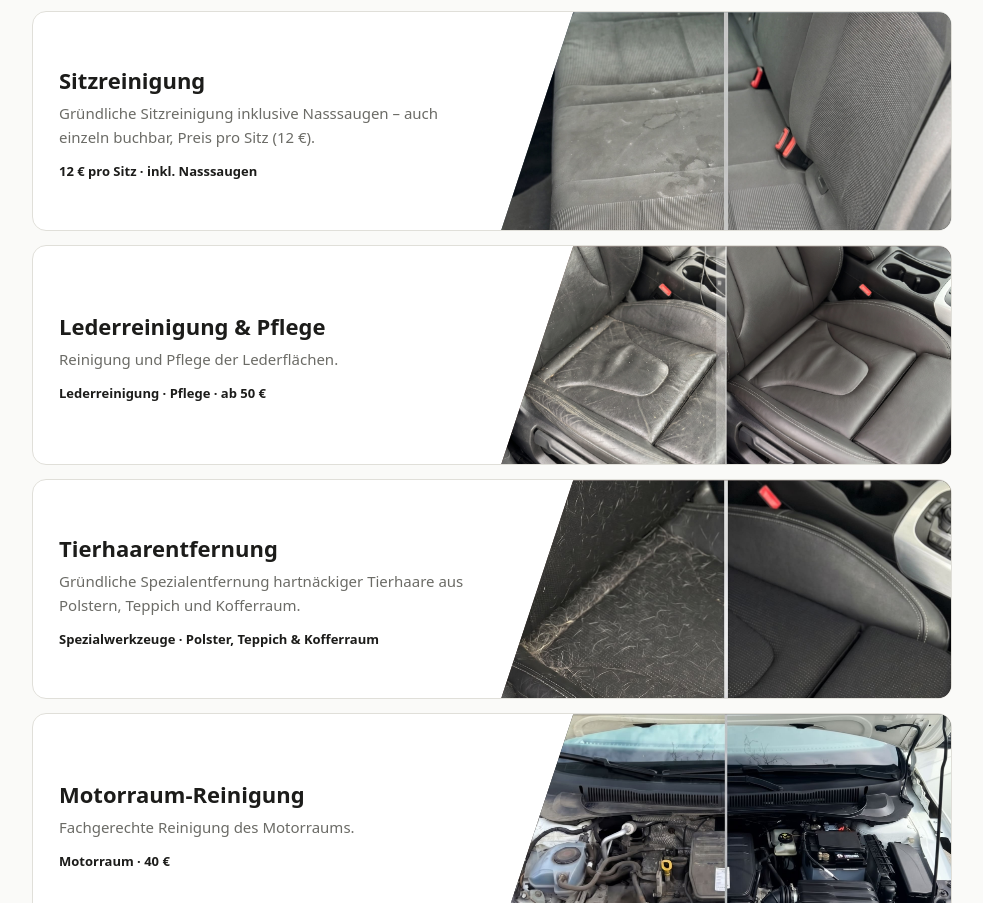
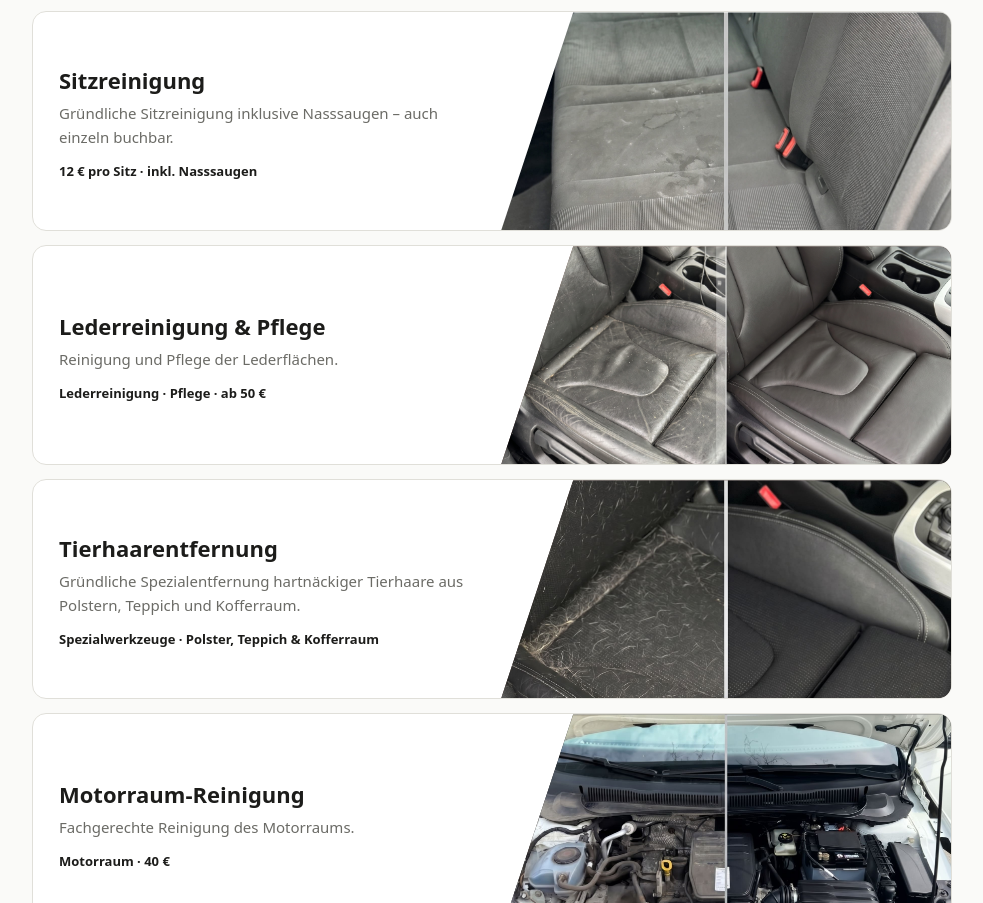
Before and after one commit to AldinMemic187/CarCare, a plain HTML site: page index.html in a window 1280 px wide. Shown: the part 2104-3007 px from the top of the page, without its empty margins (148-1131 px from the left). Drawn offline with Linux system fonts and the light colour scheme.

Commit message:
added sitzreinigung

```diff
--- a/index.html
+++ b/index.html
@@ -781,7 +781,7 @@ const SV=[
   ["Lackpolitur 3-Stufig","Gründliche Wäsche, Lackreinigung, Maschinenpolitur in 3 Stufen, Entfernung von Waschanlagen-Spuren, Glanz- und Tiefensteigerung, Quick-Shine-Finish und leichte Innenaufbereitung."],
   ["Kratzer entfernen","Punktuelle Beseitigung und Ausschleifen tieferer Kratzer im Lack (Preis auf Anfrage)."],
   ["Teppich- & Fußmattenreinigung","Gründliche Reinigung von Teppich und Fußmatten."],
-  ["Sitzreinigung","Gründliche Sitzreinigung inklusive Nasssaugen – auch einzeln buchbar, Preis pro Sitz (12 €)."],
+  ["Sitzreinigung","Gründliche Sitzreinigung inklusive Nasssaugen – auch einzeln buchbar."],
   ["Lederreinigung & Pflege","Reinigung und Pflege der Lederflächen."],
   ["Tierhaarentfernung","Gründliche Spezialentfernung hartnäckiger Tierhaare aus Polstern, Teppich und Kofferraum."],
   ["Motorraum-Reinigung","Fachgerechte Reinigung des Motorraums."],
```
